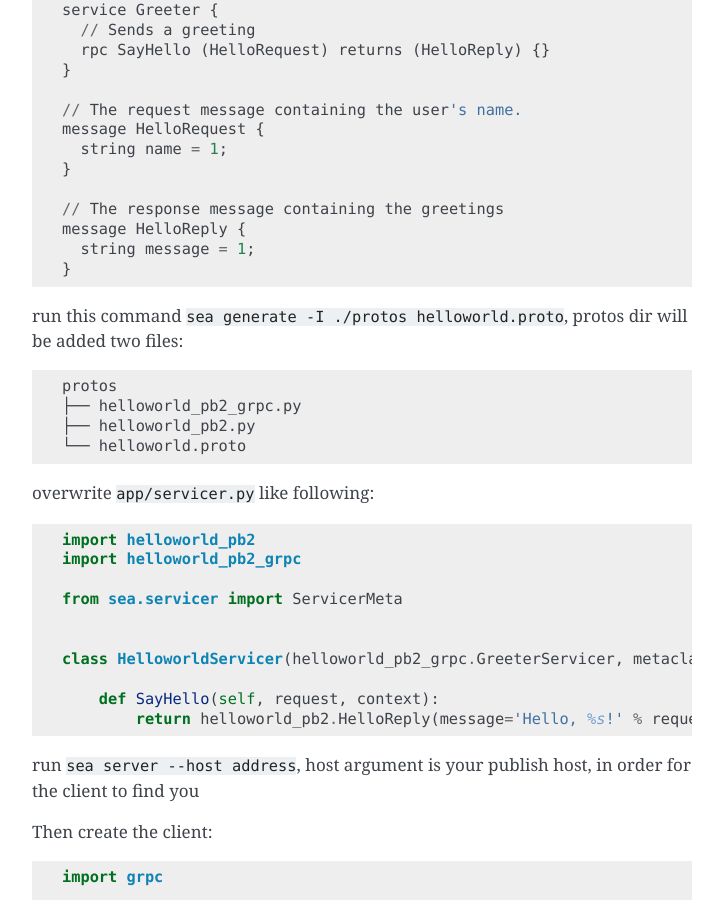
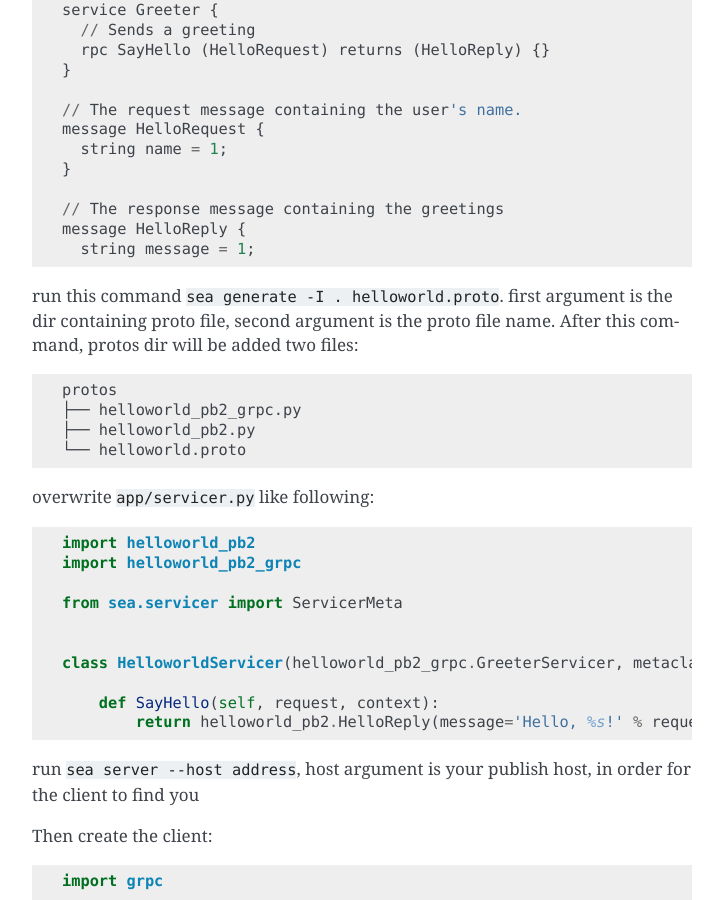
Before and after one commit to shanbay/sea, a Sphinx documentation site: the page built from docs/quickstart.rst, in a window 1280 px wide and 900 px high, scrolled down 892 px. Shown: the whole window, without its empty margins (388-1111 px from the left). Built offline with Sphinx 7.4.7, drawn with Linux system fonts in a browser that asks for light colours.

Commit message:
update doc

```diff
--- a/docs/_templates/sidebarintro.html
+++ b/docs/_templates/sidebarintro.html
@@ -5,5 +5,4 @@
 <h3>Versions</h3>
 <ul>
   <li><a href="https://github.com/shanbay/sea/">dev</a></li>
-  <li><a href="https://github.com/shanbay/sea/releases/tag/v0.3.0">stable 0.3.0</a></li>
 </ul>
--- a/docs/quickstart.rst
+++ b/docs/quickstart.rst
@@ -53,10 +53,10 @@ create ``protos/helloworld.proto`` like this::
     // The response message containing the greetings
     message HelloReply {
       string message = 1;
-    }
 
 
-run this command ``sea generate -I ./protos helloworld.proto``, protos dir will be added two files::
+run this command ``sea generate -I . helloworld.proto``. first argument is the dir containing proto file,
+second argument is the proto file name. After this command,  protos dir will be added two files::
 
     protos
     ├── helloworld_pb2_grpc.py
```
